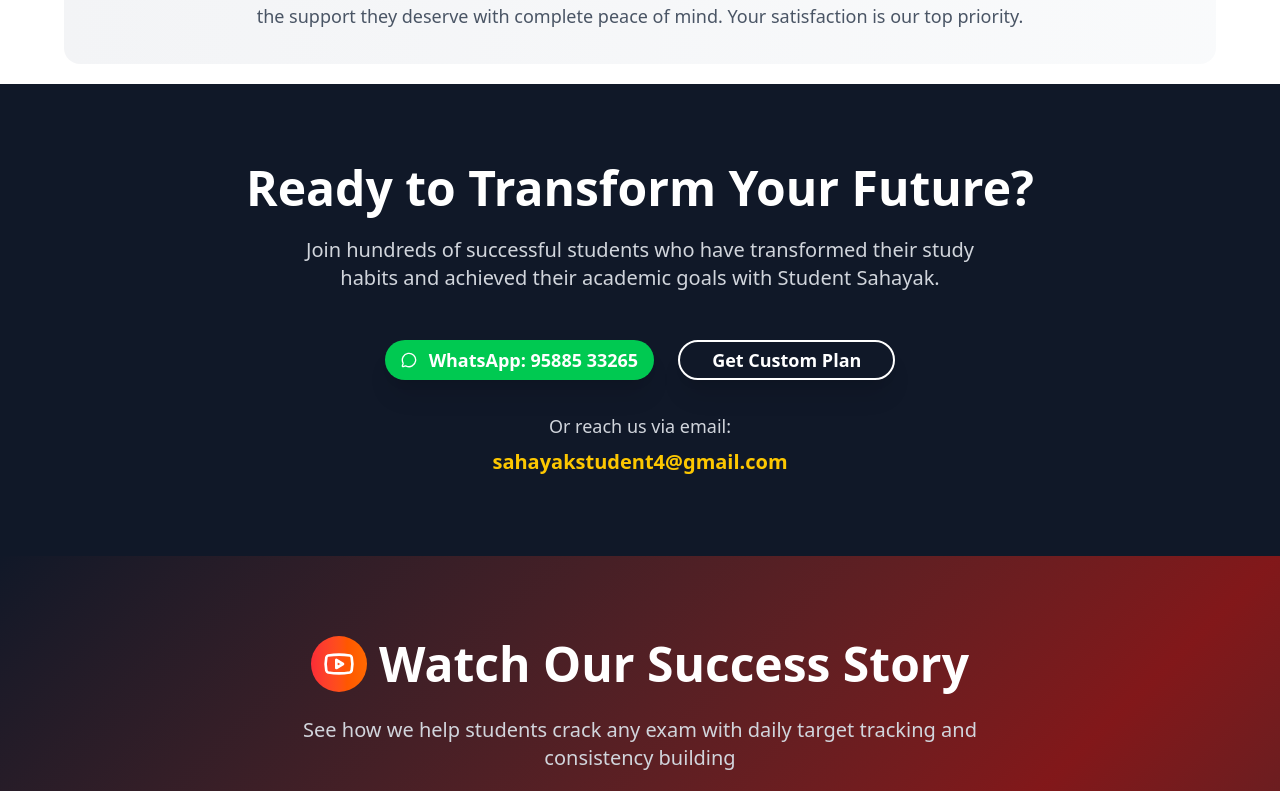
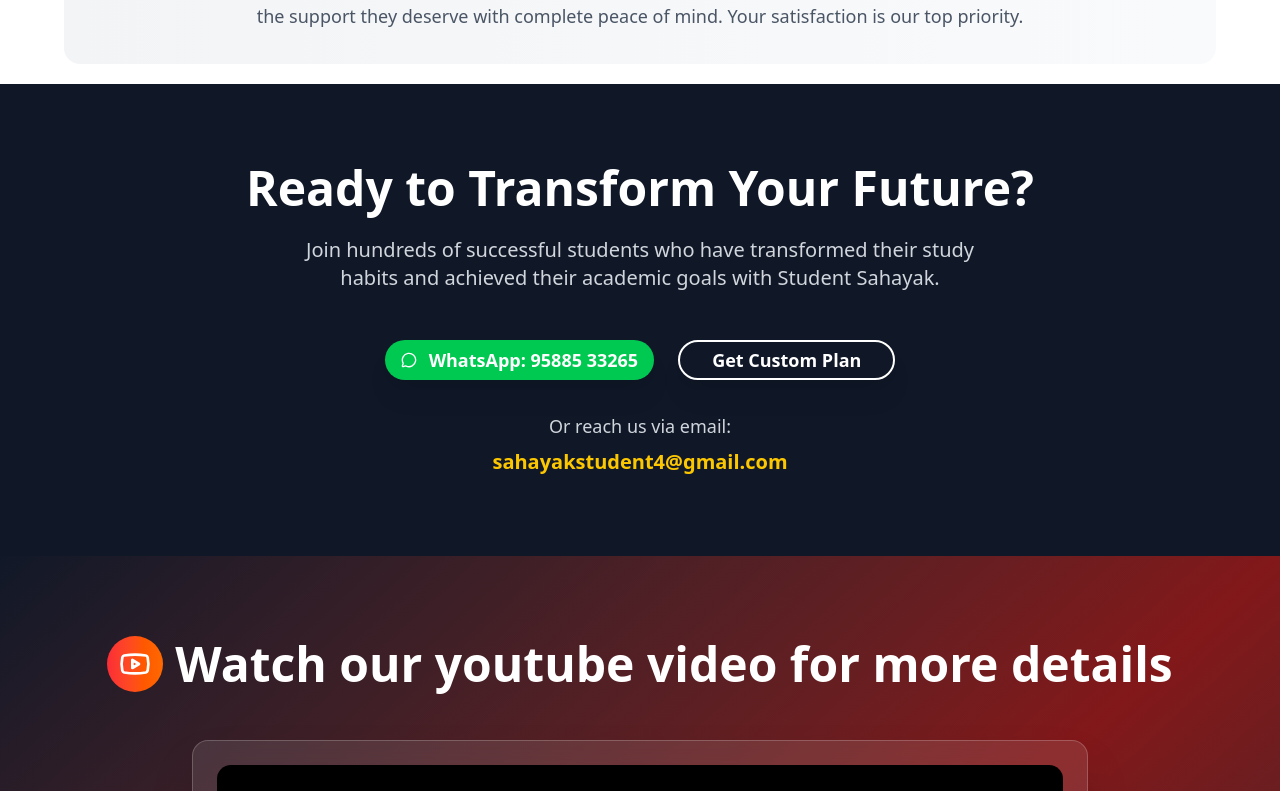
Before and after one commit to ayush-0012/Student-Sahayak, a React (Vite) app: page / in a window 1280 px wide. Shown: the part 11209-12000 px from the top of the page. Built offline with nearby package versions, Linux system fonts and the light colour scheme; grey boxes are pictures that could not be loaded.

Commit message:
minor changes

```diff
--- a/src/components/sections/Video.tsx
+++ b/src/components/sections/Video.tsx
@@ -1,4 +1,4 @@
-import { Play, Youtube } from "lucide-react";
+import { Youtube } from "lucide-react";
 
 export default function VideoSection() {
   return (
@@ -10,13 +10,13 @@ export default function VideoSection() {
               <Youtube className="h-8 w-8 text-white" />
             </div>
             <h2 className="text-4xl md:text-5xl font-bold text-white">
-              Watch Our Success Story
+              Watch our youtube video for more details
             </h2>
           </div>
-          <p className="text-xl text-gray-300 max-w-3xl mx-auto">
+          {/* <p className="text-xl text-gray-300 max-w-3xl mx-auto">
             See how we help students crack any exam with daily target tracking
             and consistency building
-          </p>
+          </p> */}
         </div>
 
         <div className="max-w-4xl mx-auto">
```
